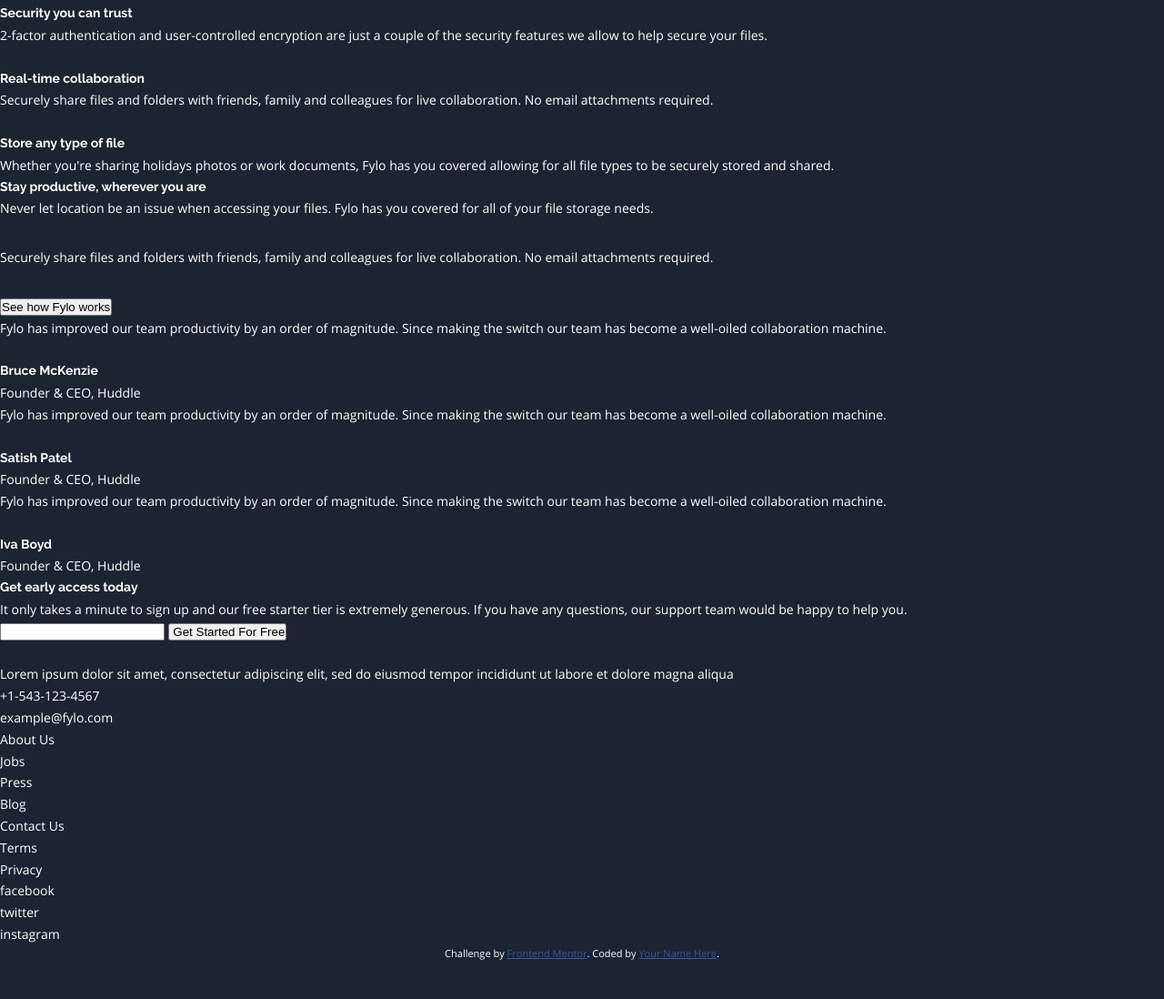
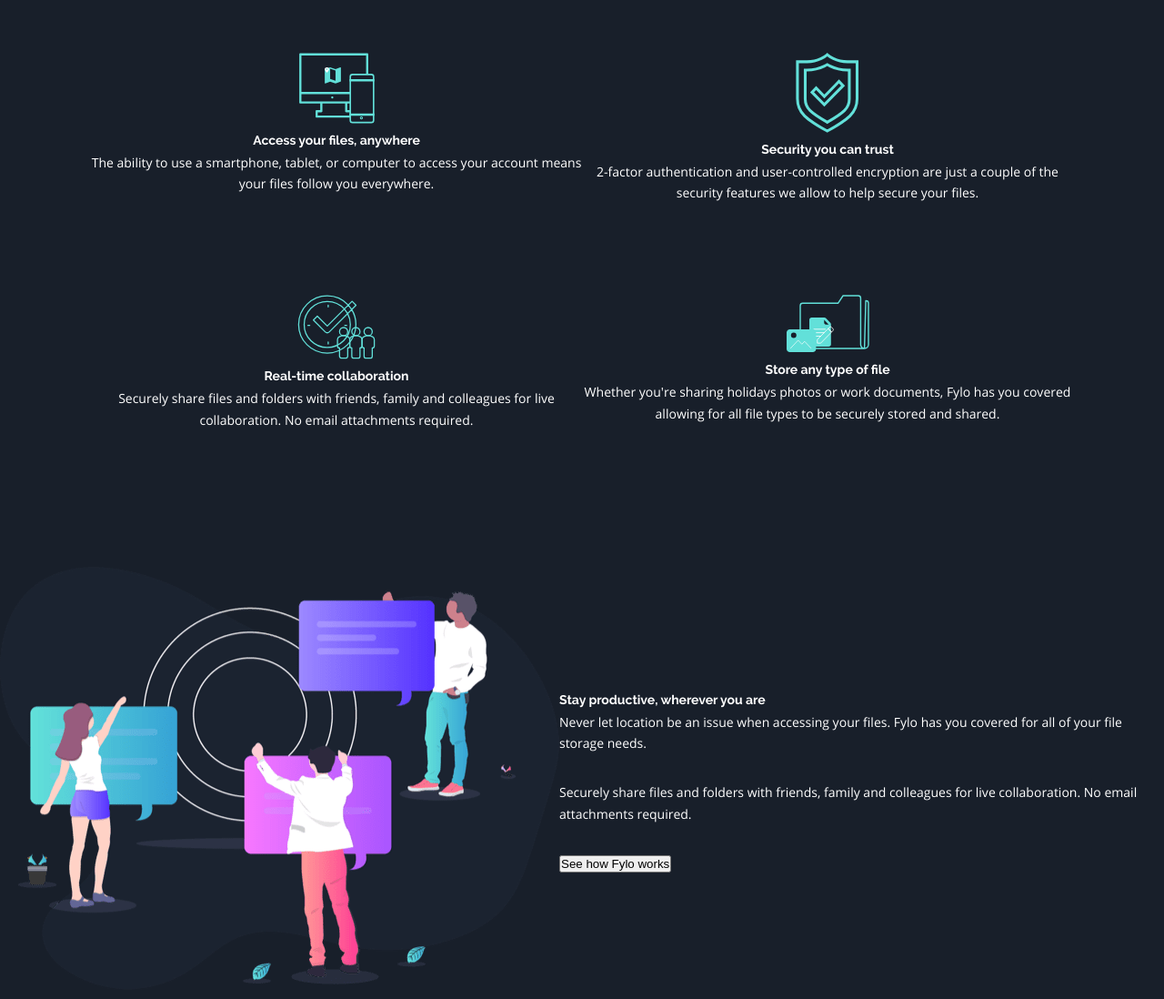
Before and after one commit to ericndebe/fylo-dark-theme-landing-page-master, a website built with Parcel: page index.html in a window 1280 px wide. Shown: the part 883-1981 px from the top of the page at 91% size. Before the commit the page ends 1941 px from the top, so only its background shows below. Built offline with nearby package versions, Linux system fonts and the light colour scheme.

Commit message:
html & css structure

```diff
--- a/index.html
+++ b/index.html
@@ -68,7 +68,11 @@
       <section class="about">
         <div class="about__content">
           <div class="about__item">
-            <img class="about__item--img" src="" alt="" />
+            <img
+              class="about__item--img"
+              src="/images/icon-access-anywhere.svg"
+              alt="Access your files, anywhere"
+            />
             <h3 class="about__item--heading">
               Access your files, anywhere
             </h3>
@@ -78,7 +82,11 @@
             </p>
           </div>
           <div class="about__item">
-            <img class="about__item--img" src="" alt="" />
+            <img
+              class="about__item--img"
+              src="/images/icon-security.svg"
+              alt="Security you can trust"
+            />
             <h3 class="about__item--heading">
               Security you can trust
             </h3>
@@ -91,7 +99,11 @@
         </div>
         <div class="about__content">
           <div class="about__item">
-            <img class="about__item--img" src="" alt="" />
+            <img
+              class="about__item--img"
+              src="/images/icon-collaboration.svg"
+              alt=" Real-time collaboration"
+            />
             <h3 class="about__item--heading">
               Real-time collaboration
             </h3>
@@ -101,7 +113,11 @@
             </p>
           </div>
           <div class="about__item">
-            <img class="about__item--img" src="" alt="" />
+            <img
+              class="about__item--img"
+              src="/images/icon-any-file.svg"
+              alt="Store any type of file"
+            />
             <h3 class="about__item--heading">
               Store any type of file
             </h3>
@@ -112,9 +128,15 @@
             </p>
           </div>
         </div>
+      </section>
 
-        <div class="additional-info">
-          <div class="additional-info__img"></div>
+      <section class="additional-info">
+        <div class="additional-info__img">
+          <img
+            src="/images/illustration-stay-productive.png"
+            alt="Stay Productive"
+          />
+        </div>
         <div class="additional-info__text">
           <h2 class="additional-info__text-heading">
             Stay productive, wherever you are
@@ -124,11 +146,10 @@
             you covered for all of your file storage needs.
           </p>
           <p class="additional-info__text-sub-text paragraph">
-              Securely share files and folders with friends, family and
-              colleagues for live collaboration. No email attachments required.
+            Securely share files and folders with friends, family and colleagues
+            for live collaboration. No email attachments required.
           </p>
           <input type="button" value="See how Fylo works" />
-          </div>
         </div>
       </section>
 
@@ -141,7 +162,11 @@
               collaboration machine.
             </p>
             <div class="testimonial__user-info">
-              <img src="" alt="" class="testimonial__user-info--rounded-img" />
+              <img
+                src="/images/profile-1.jpg"
+                alt=""
+                class="testimonial__user-info--rounded-img"
+              />
               <div class="testimonial__user-info--details">
                 <h4>Bruce McKenzie</h4>
                 <p>Founder & CEO, Huddle</p>
@@ -156,7 +181,11 @@
               collaboration machine.
             </p>
             <div class="testimonial__user-info">
-              <img src="" alt="" class="testimonial__user-info--rounded-img" />
+              <img
+                src="/images/profile-2.jpg"
+                alt=""
+                class="testimonial__user-info--rounded-img"
+              />
               <div class="testimonial__user-info--details">
                 <h4>Satish Patel</h4>
                 <p>Founder & CEO, Huddle</p>
@@ -171,7 +200,11 @@
               collaboration machine.
             </p>
             <div class="testimonial__user-info">
-              <img src="" alt="" class="testimonial__user-info--rounded-img" />
+              <img
+                src="/images/profile-3.jpg"
+                alt=""
+                class="testimonial__user-info--rounded-img"
+              />
               <div class="testimonial__user-info--details">
                 <h4>Iva Boyd</h4>
                 <p>Founder & CEO, Huddle</p>
@@ -183,8 +216,8 @@
     </main>
     <footer class="footer">
       <div class="sign-up">
-        <h3 class="sign-up-heading">Get early access today</h3>
-        <p class="sign-up-text">
+        <h3 class="sign-up--heading">Get early access today</h3>
+        <p class="sign-up--text">
           It only takes a minute to sign up and our free starter tier is
           extremely generous. If you have any questions, our support team would
           be happy to help you.
@@ -196,7 +229,7 @@
       </div>
 
       <div class="footer__logo">
-        <img src="" class="footer__logo-img" alt="" />
+        <img src="/images/logo.svg" class="footer__logo-img" alt="" />
       </div>
       <div class="footer__content">
         <div class="footer__content--location">
--- a/src/scss/layout/_footer.scss
+++ b/src/scss/layout/_footer.scss
@@ -0,0 +1,43 @@
+.footer {
+    background-color: $tertiary-color;
+    position: relative;
+    padding: 15rem 0 5rem 0;
+
+    .sign-up {
+        background-color: green;
+        position: absolute;
+        width: 80%;
+        height: 150px;
+        @include absCenter;
+        top: -3%;
+        display: flex;
+        flex-direction: column;
+        align-items: center;
+        justify-content: center;
+
+        &--heading {}
+
+        &--text {}
+    }
+
+    &__content {
+        display: flex;
+
+        &--location {
+            flex: 1;
+        }
+
+        &--contact-info {
+            flex: 1;
+        }
+
+        &--company-links {
+            flex: 1;
+        }
+
+        &--social-links {
+            flex: 1;
+        }
+    }
+
+}
--- a/src/scss/layout/_header.scss
+++ b/src/scss/layout/_header.scss
@@ -1,5 +1,19 @@
 .header {
     height: auto;
+    position: relative;
+
+    &::after {
+        content: '';
+        position: absolute;
+        bottom: 0;
+        width: 100%;
+        height: 100%;
+        background-image: url('/images/bg-curvy-desktop.svg');
+        background-position: bottom;
+        background-size: contain;
+        background-repeat: no-repeat;
+        z-index: -1;
+    }
 }
 
 .intro {
--- a/src/scss/pages/_home.scss
+++ b/src/scss/pages/_home.scss
@@ -0,0 +1,42 @@
+.main {
+    background-color: $seconday-color;
+}
+
+.about {
+
+    padding: 10rem 5rem;
+    display: flex;
+    flex-direction: column;
+    align-items: center;
+
+
+    &__content {
+        display: flex;
+        margin: 5rem;
+    }
+
+    &__item {
+        flex-basis: 50%;
+        text-align: center;
+
+        &--img {}
+
+        &--heading {}
+
+        &--text {}
+    }
+
+}
+
+.additional-info {
+    display: flex;
+    align-items: center;
+}
+
+.testimonial {
+    padding: 10rem 0;
+
+    &__content {
+        display: flex;
+    }
+}
```
Lines whose indentation alone changed are shown as unchanged.
